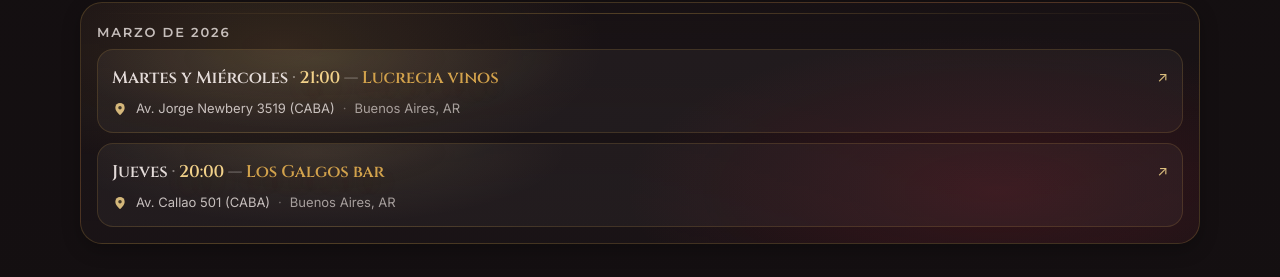
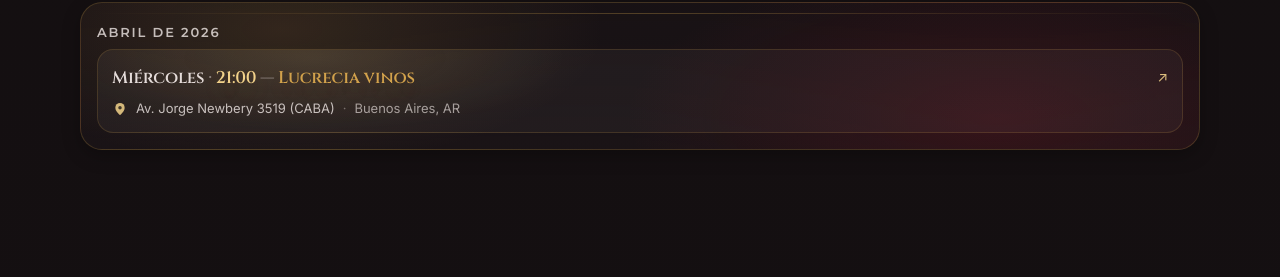
Before and after one commit to dianaSauval/Flor-Albarracin, a React (Vite) app: page / in a window 1280 px wide. Shown: the part 5790-6067 px from the top of the page. Built offline with nearby package versions, Linux system fonts and the light colour scheme.

Commit message:
cambio de horarios

```diff
--- a/src/data/dates.js
+++ b/src/data/dates.js
@@ -1,8 +1,8 @@
 export const dates = [
   {
     type: "weekly",
-    month: ["2026-03"],
-    days: ["Tue", "Wed"],
+    month: ["2026-04"],
+    days: ["Wed"],
     time: "21:00",
     city: "Buenos Aires, AR",
     venue: "Lucrecia vinos",
@@ -13,20 +13,5 @@ export const dates = [
       "https://www.google.com/maps/place/Lucrecia+vinos/@-34.5829598,-58.4516693,17z/data=!3m1!4b1!4m6!3m5!1s0x95bcb5458d8911d7:0x7aaec8f95f9824d5!8m2!3d-34.5829642!4d-58.4490944!16s%2Fg%2F11n10k5c9c?hl=es&entry=ttu&g_ep=EgoyMDI2MDIxMS4wIKXMDSoASAFQAw%3D%3D",
     event: "Show",
     ticketUrl: "",
-  },
-  {
-    type: "weekly",
-    month: ["2026-03"],
-    days: ["Thu"],
-    time: "20:00",
-    city: "Buenos Aires, AR",
-    venue: "Los Galgos bar",
-    addressShort: "Av. Callao 501 (CABA)",
-    addressFull:
-      "Av. Callao 501, C1022AAF Cdad. Autónoma de Buenos Aires, Argentina",
-    mapUrl:
-      "https://www.google.com/maps/place/Bar+Los+Galgos/@-34.6030668,-58.3948863,17.5z/data=!4m6!3m5!1s0x95bccac1ad5f8667:0xcb7abf361f2063d2!8m2!3d-34.6030257!4d-58.3922566!16s%2Fg%2F11cn932nbl?hl=es&entry=ttu&g_ep=EgoyMDI2MDIxMS4wIKXMDSoASAFQAw%3D%3D",
-    event: "Show",
-    ticketUrl: "",
-  },
+  }
 ];
```
